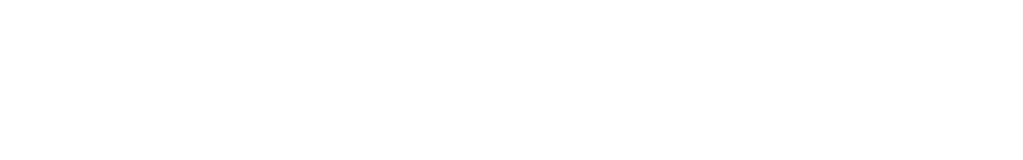
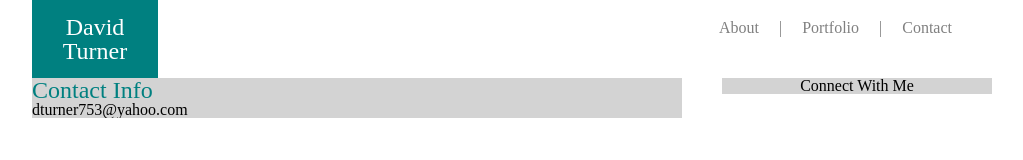
Before and after one commit to Link357/Basic-Portfolio, a plain HTML site: page contact.html in a window 1280 px wide. Shown: the whole page, without its empty margins (128-1151 px from the left). Drawn offline with Linux system fonts and the light colour scheme.

Commit message:
second commit

```diff
--- a/contact.html
+++ b/contact.html
@@ -0,0 +1,31 @@
+<!DOCTYPE html>
+<html lang="en">
+<head>
+    <meta charset="UTF-8">
+    <meta name="viewport" content="width=device-width, initial-scale=1.0">
+    <meta http-equiv="X-UA-Compatible" content="ie=edge">
+    <title>David</title>
+    <link rel="stylesheet" href="assets/css/reset.css">
+    <link rel="stylesheet" href="assets/css/style.css">
+
+</head>
+<body>
+    <div class="navBar">
+        <div class="name">David Turner</div>
+        <div class="nav">
+            <a href="index.html">About</a>|<a href="portfolio.html">Portfolio</a>|<a href="contact.html">Contact</a>
+        </div>
+    </div>
+    <div class="container">
+        <div class="main">
+            <h1>Contact Info</h1>
+            <p>
+                dturner753@yahoo.com
+            </p>
+        </div>
+        <div class="social">
+            <h2>Connect With Me</h2>
+        </div>
+    </div>
+</body>
+</html>
```
Also changed, not shown: index.html (+1 -1 lines), portfolio.html (+31 -0 lines).
